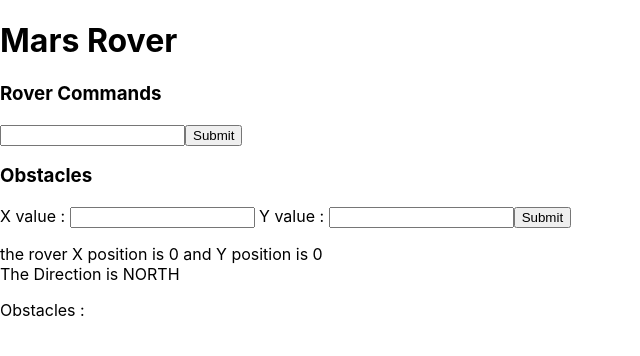
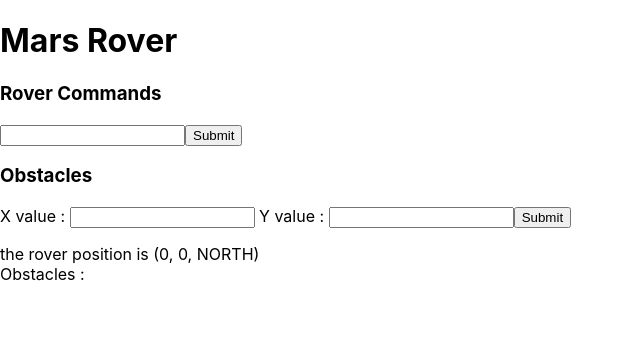
Before and after one commit to Nour-eldin-125/Mars-Rover_react-redux, a React (Create React App) app: page / in a window 1280 px wide. Shown: the top 356 px of the page, without its empty margins (0-640 px from the left). Built offline with nearby package versions, Linux system fonts and the light colour scheme.

Commit message:
modifying rover UI

```diff
--- a/src/components/Rover.js
+++ b/src/components/Rover.js
@@ -16,24 +16,20 @@ class Rover extends React.Component {
 		console.log(this.props)
 		return (
 			<div>
-
-				{
-				this.props.safe.valid &&<>
+				<>
 					<p>
-                    	the rover X position is {this.props.x_value + " "}
-                    	and Y position is {this.props.y_value}
-                    	<br/> The Direction is  {this.props.direction}</p>
-					<p>Obstacles : {this.props.obstacles?.map((obs)=>"["+obs+"]")}</p>
+                    	the rover position is {"("+this.props.x_value + ", " +
+						 this.props.y_value + ", " + this.props.direction +")"}
+						<br/>
+						Obstacles : {this.props.obstacles?.map((obs)=>"["+obs+"]")}</p>
+					{
+						!this.props.safe.valid &&
+							<>
+								<h3 style={{"color":"red"}}>Rover Has Stopped</h3>
+								<p>{this.props.safe.report}</p>
+							</>
+					}
 				</>
-				}
-				{
-					!this.props.safe.valid &&
-						<>
-							<h3>Rover Has Stopped</h3>
-							<p>{this.props.safe.report}</p>
-
-						</>
-				}
 			</div>
 		);
 	}
```
